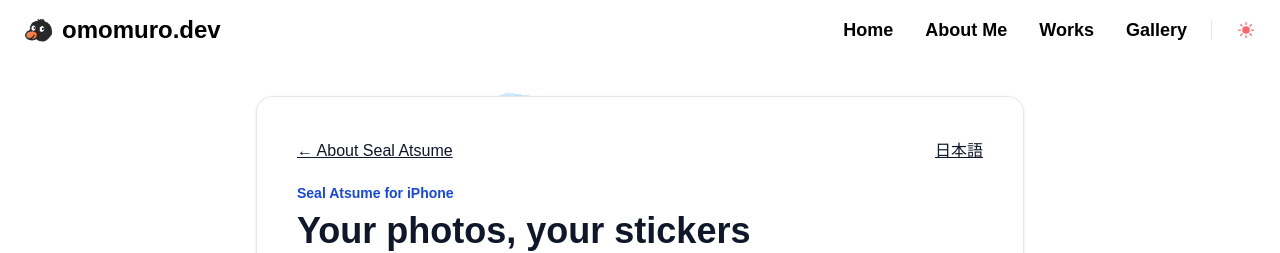
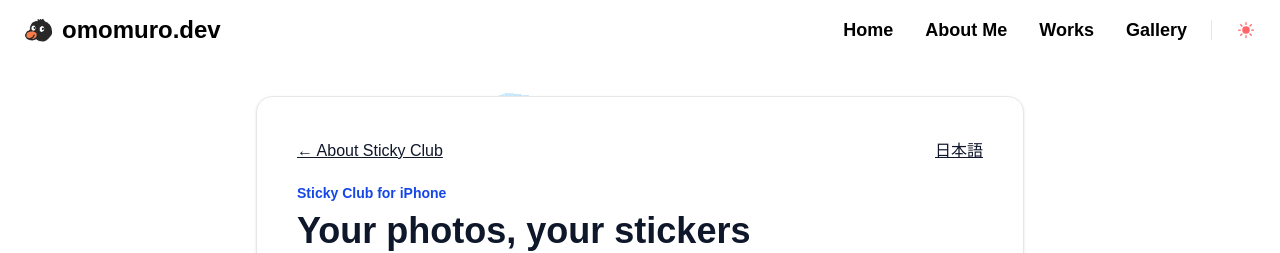
Before and after one commit to KazuhiroIto0127/omomuro.dev, a Next.js app: page /works/seal-atsume/en in a window 1280 px wide. Shown: the top 253 px of the page. Built offline with nearby package versions, Linux system fonts and the light colour scheme; no server answers; a web font is replaced by a local one; what tailwindcss-radix would draw is missing.

Commit message:
fix: use Sticky Club as the English app name

```diff
--- a/components/seal-atsume/Document.tsx
+++ b/components/seal-atsume/Document.tsx
@@ -24,7 +24,7 @@
     <Layout>
       <HeadMeta
         type="article"
-        title={`${english ? 'Seal Atsume' : 'シール集め'} | ${title}`}
+        title={`${english ? 'Sticky Club' : 'シール集め'} | ${title}`}
         description={description}
       />
       <article
@@ -32,20 +32,20 @@
         className="prose prose-slate mx-auto max-w-3xl break-words rounded-2xl border border-gray-200 bg-white p-6 shadow-sm dark:prose-invert md:p-10 dark:border-gray-700 dark:bg-gray-800"
       >
         <div className="flex flex-wrap justify-between gap-4">
-          <Link href={localizedBase}>{english ? '← About Seal Atsume' : '← シール集めの紹介へ'}</Link>
+          <Link href={localizedBase}>{english ? '← About Sticky Club' : '← シール集めの紹介へ'}</Link>
           <Link href={alternate} hrefLang={english ? 'ja' : 'en'}>
             {english ? '日本語' : 'English'}
           </Link>
         </div>
         <p className="mb-2 text-sm font-bold text-blue-700 dark:text-blue-300">
-          {english ? 'Seal Atsume for iPhone' : 'iPhoneアプリ「シール集め」'}
+          {english ? 'Sticky Club for iPhone' : 'iPhoneアプリ「シール集め」'}
         </p>
         <h1>{title}</h1>
         <p className="lead">{description}</p>
         {children}
         <hr />
         <nav
-          aria-label={english ? 'Seal Atsume links' : 'シール集めの関連ページ'}
+          aria-label={english ? 'Sticky Club links' : 'シール集めの関連ページ'}
           className="flex flex-wrap gap-x-6 gap-y-3 text-sm"
         >
           <Link href={localizedBase}>{english ? 'About the app' : 'アプリの紹介'}</Link>
--- a/pages/works/seal-atsume/en/privacy.tsx
+++ b/pages/works/seal-atsume/en/privacy.tsx
@@ -1,7 +1,7 @@
 import SealDocument from '@/components/seal-atsume/Document';
 export default function Page() {
   return (
-    <SealDocument language="en" title="Privacy policy" description="Information about Seal Atsume">
+    <SealDocument language="en" title="Privacy policy" description="Information about Sticky Club">
       <p>Last updated: September 20, 2026. Provided by Kazuhiro Ito (omomuro.dev).</p>
       <h2>Photo processing</h2>
       <p>
@@ -50,7 +50,7 @@
       </p>
       <h2>Contact</h2>
       <p>
-        <a href="mailto:kazuhiroito0127@gmail.com?subject=Seal%20Atsume%20Support">kazuhiroito0127@gmail.com</a>
+        <a href="mailto:kazuhiroito0127@gmail.com?subject=Sticky%20Club%20Support">kazuhiroito0127@gmail.com</a>
       </p>
       <p>
         For bugs, include your iPhone model, iOS and app versions, and steps to reproduce. Do not send private photos,
--- a/pages/works/seal-atsume/en/support.tsx
+++ b/pages/works/seal-atsume/en/support.tsx
@@ -1,7 +1,7 @@
 import SealDocument from '@/components/seal-atsume/Document';
 export default function Page() {
   return (
-    <SealDocument language="en" title="Help & support" description="Information about Seal Atsume">
+    <SealDocument language="en" title="Help & support" description="Information about Sticky Club">
       <h2>Getting started</h2>
       <p>
         Tap + in Stickers to take or choose a photo. Select the subjects to cut out, refine the mask if needed, choose
@@ -37,7 +37,7 @@
       <p>Creations are stored on your device. Export important creations as images or files before deleting the app.</p>
       <h2>Contact</h2>
       <p>
-        <a href="mailto:kazuhiroito0127@gmail.com?subject=Seal%20Atsume%20Support">kazuhiroito0127@gmail.com</a>
+        <a href="mailto:kazuhiroito0127@gmail.com?subject=Sticky%20Club%20Support">kazuhiroito0127@gmail.com</a>
       </p>
       <p>
         For bugs, include your iPhone model, iOS and app versions, and steps to reproduce. Do not send private photos,
```
